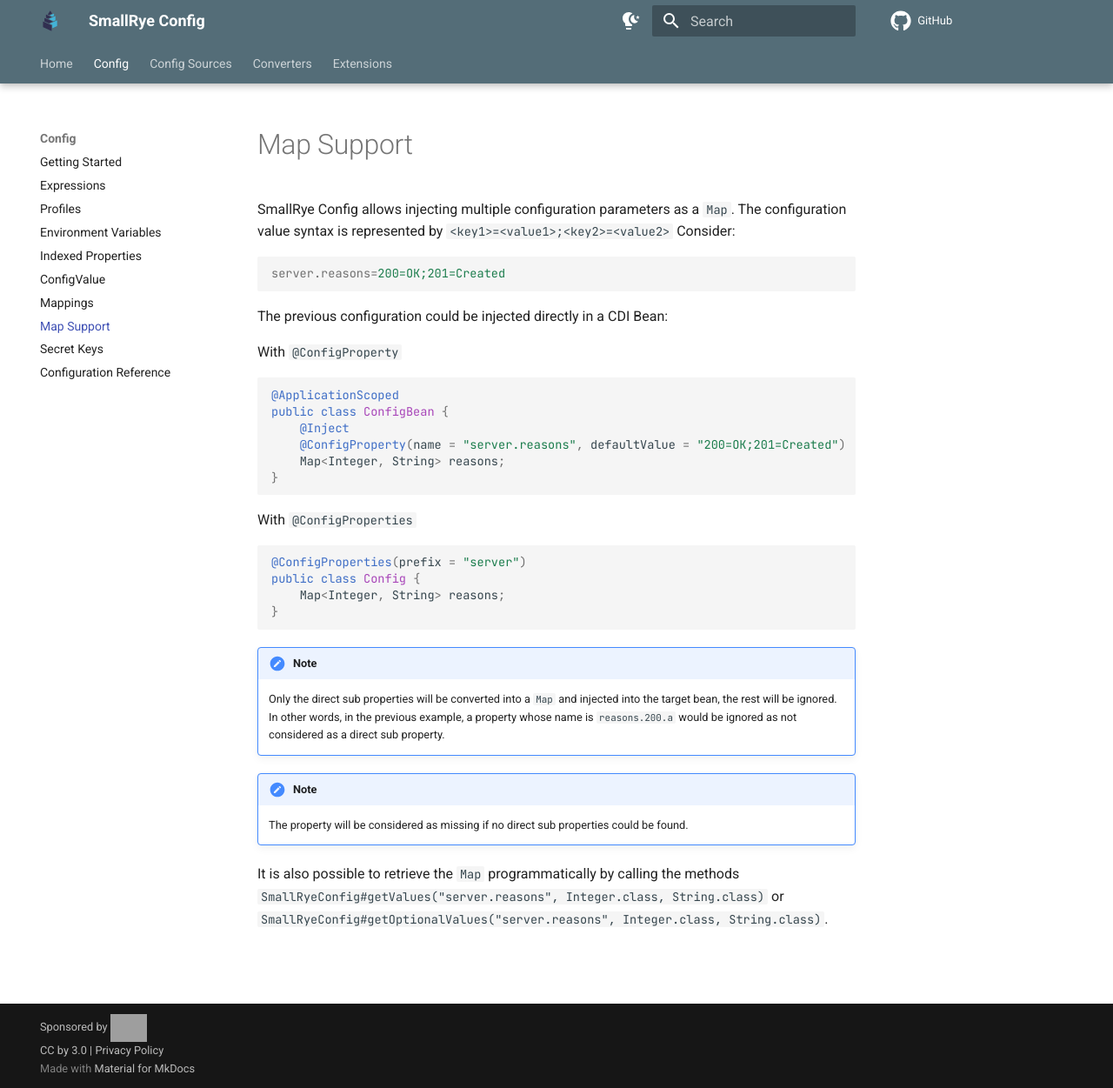
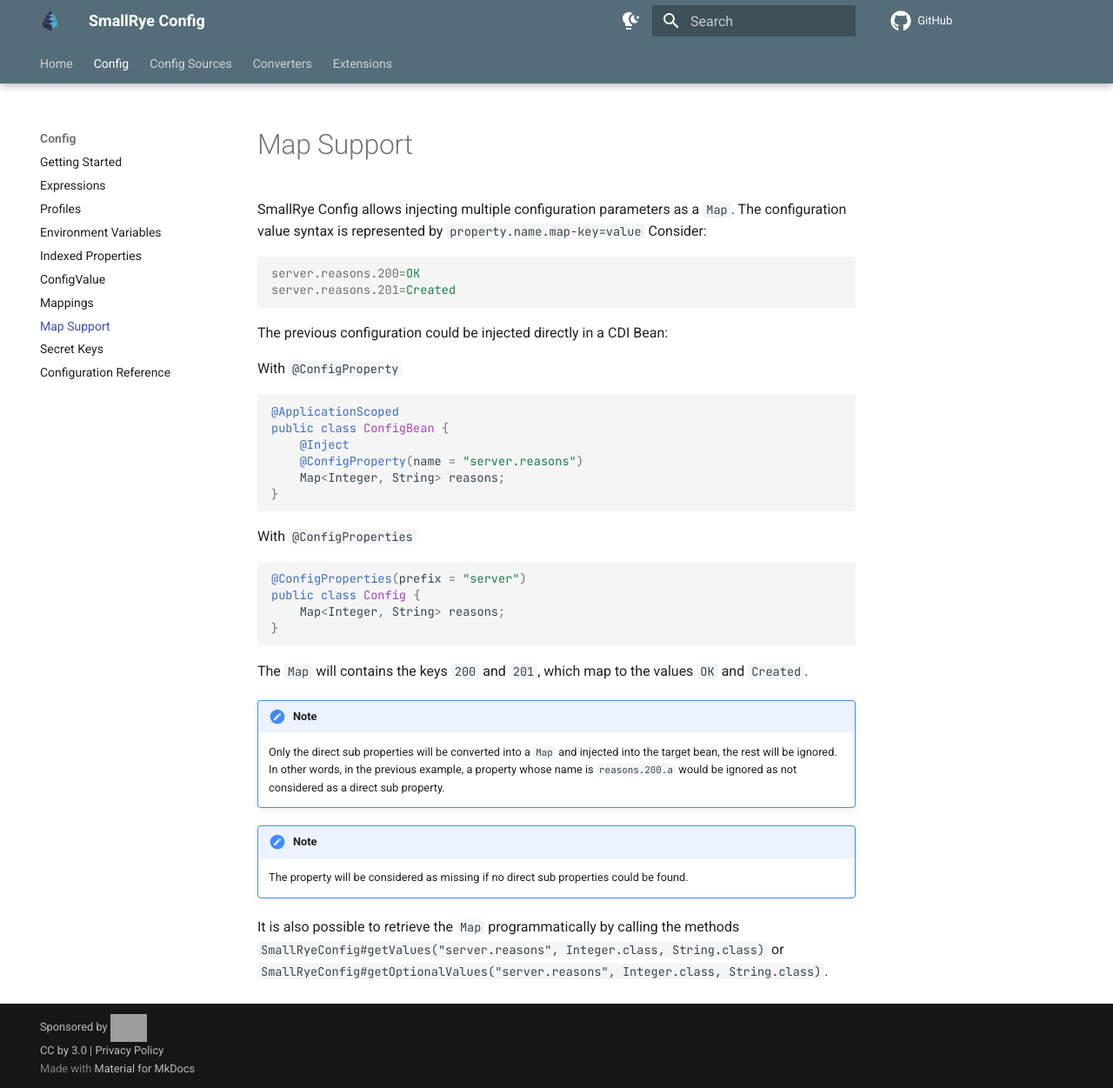
Before and after one commit to smallrye/smallrye-config, an MkDocs documentation site: the page built from documentation/src/main/docs/config/map-support.md, in a window 1280 px wide and 1251 px high. Shown: the whole window at 87% size. Built offline with MkDocs 1.6.1 and Material for MkDocs 9.7.7, drawn with Linux system fonts in a browser that asks for light colours; comment, search, counter and statistics services are not loaded; the version menu is left out; grey boxes are pictures that could not be loaded.

Commit message:
Fix Map documentation

````diff
--- a/documentation/src/main/docs/config/map-support.md
+++ b/documentation/src/main/docs/config/map-support.md
@@ -1,10 +1,11 @@
 # Map Support
 
 SmallRye Config allows injecting multiple configuration parameters as a `Map`. The configuration value syntax is
-represented by `<key1>=<value1>;<key2>=<value2>` Consider:
+represented by `property.name.map-key=value` Consider:
 
 ```properties
-server.reasons=200=OK;201=Created
+server.reasons.200=OK
+server.reasons.201=Created
 ```
 
 The previous configuration could be injected directly in a CDI Bean:
@@ -15,7 +16,7 @@
 @ApplicationScoped
 public class ConfigBean {
     @Inject
-    @ConfigProperty(name = "server.reasons", defaultValue = "200=OK;201=Created")
+    @ConfigProperty(name = "server.reasons")
     Map<Integer, String> reasons;
 }
 ```
@@ -28,6 +29,8 @@
     Map<Integer, String> reasons;
 }
 ```
+
+The `Map` will contains the keys `200` and `201`, which map to the values `OK` and `Created`.
 
 !!!note
 
````
